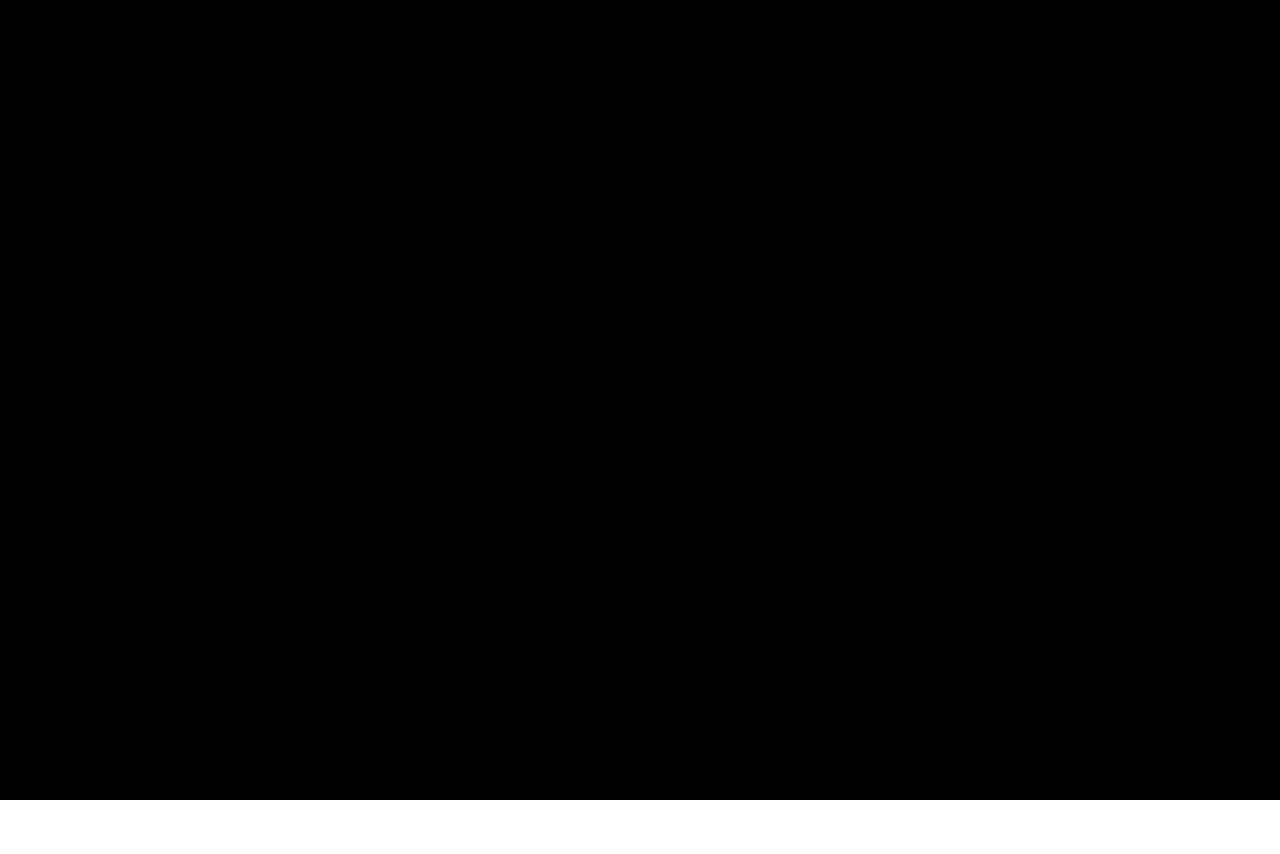
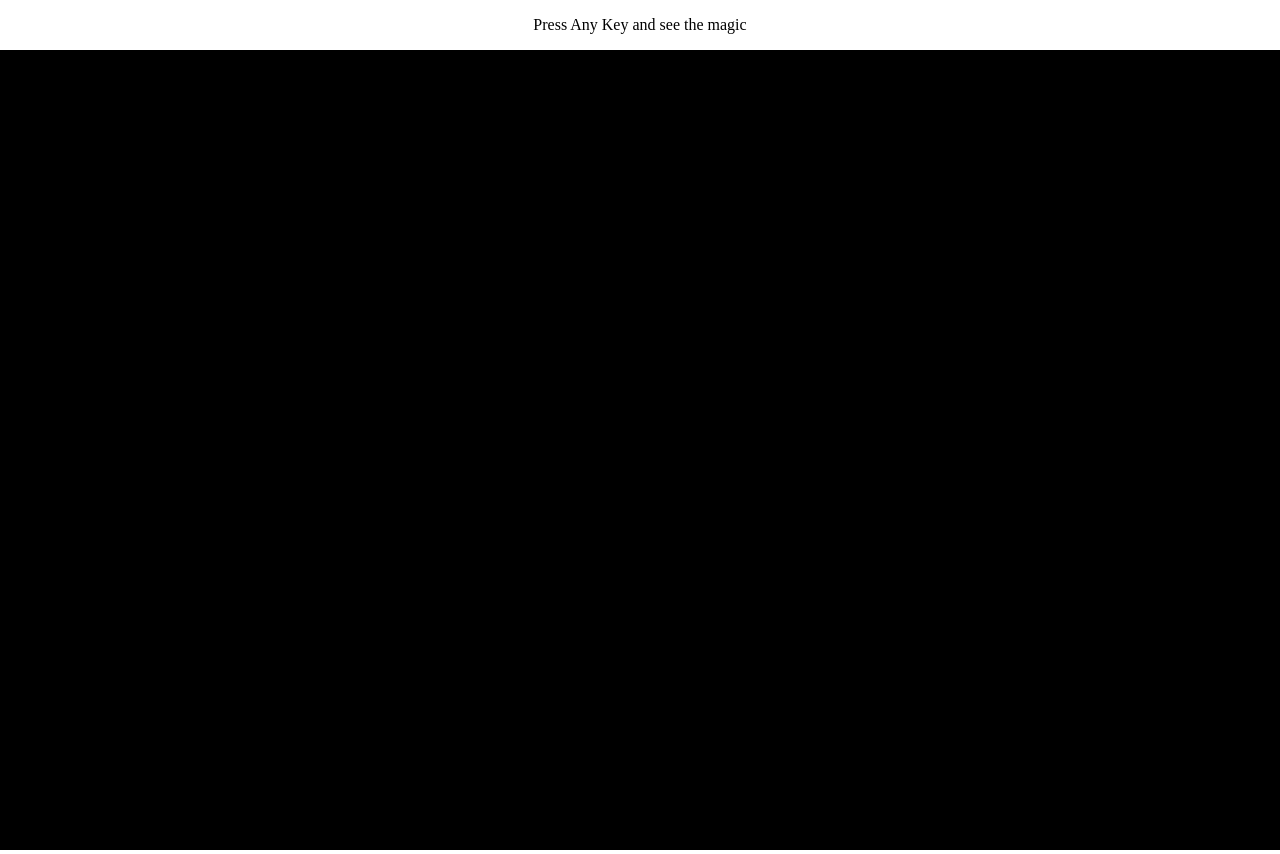
Before and after one commit to Madhusoodhan/patatap, a plain HTML site: page index.html in a window 1280 px wide. Before the commit the page ends 804 px from the top, so only its background shows below. Drawn offline with nearby package versions, Linux system fonts and the light colour scheme.

Commit message:
added information p tag

```diff
--- a/index.html
+++ b/index.html
@@ -191,6 +191,7 @@
 	</script>
 </head>
 <body>
+<p style="text-align: center;">Press Any Key and see the magic</p>
  <canvas id="myCanvas" resize></canvas>
 </body>
 </html>
```
